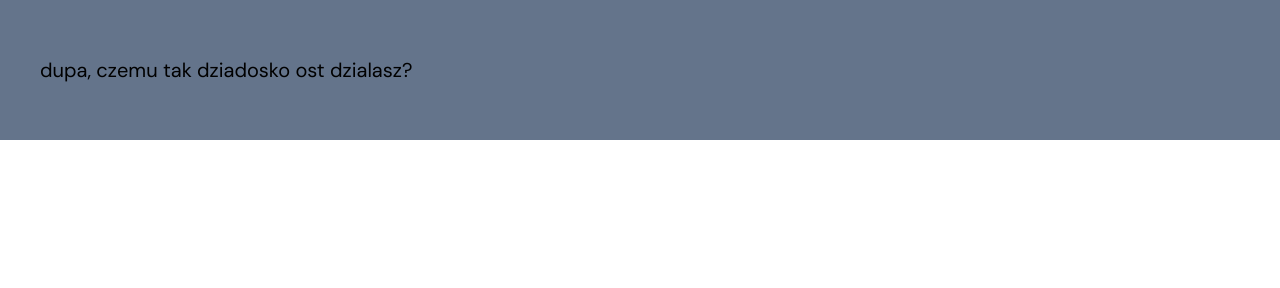
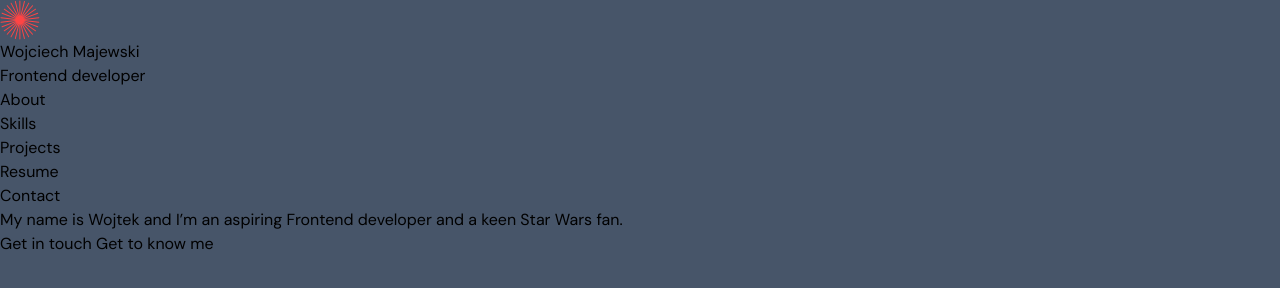
Before and after one commit to RajuFGC/portfolio, a website built with Parcel: page src/index.html in a window 1280 px wide. Built offline with nearby package versions, Linux system fonts and the light colour scheme.

Commit message:
added markup for header & about section

```diff
--- a/src/index.html
+++ b/src/index.html
@@ -9,8 +9,28 @@
 <link rel="preconnect" href="https://fonts.gstatic.com" crossorigin>
 <link href="https://fonts.googleapis.com/css2?family=DM+Sans:ital,opsz,wght@0,9..40,400;0,9..40,500;1,9..40,700&display=swap" rel="stylesheet">
 </head>
-<body class="font-dmsans">
-    <h1 class="dupa text-xl bg-slate-500 px-10 py-14">dupa, czemu tak dziadosko ost dzialasz?</h1>
+<body class="font-dmsans bg-slate-600">
+    <main>
+        <header>
+            <img class="w-10 h-10" src="./images/Union.svg" alt="a star icon in top left corner">
+            <p>Wojciech Majewski</p>
+            <p>Frontend developer</p>
+            <nav>
+                <ul>
+                    <li> <a href="#">About</a></li>
+                    <li> <a href="#">Skills</a></li>
+                    <li> <a href="#">Projects</a></li>
+                    <li> <a download="" href="#">Resume</a></li>
+                    <li> <a href="#contact">Contact</a></li>
+                </ul>
+            </nav>
+        </header>
+        <section id="about">
+            <h1>My name is Wojtek and I’m an aspiring Frontend developer and a keen Star Wars fan.</h1>
+            <a href="#contact">Get in touch</a>
+            <a href="#skills">Get to know me</a>
+        </section>
+    </main>
     <script type="module" src="./main.js"></script>
 </body>
 </html>
```
Also changed, not shown: src/images/Frame 2.png (added), src/images/Union.svg (added), 1 other file.
